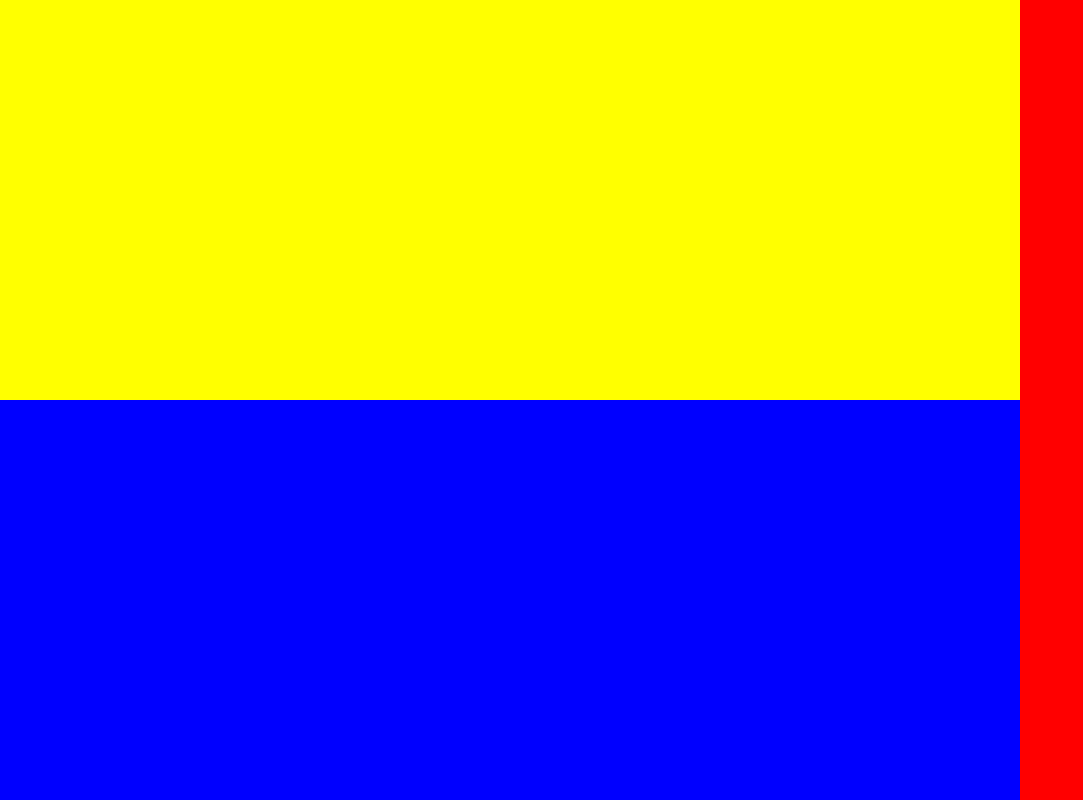
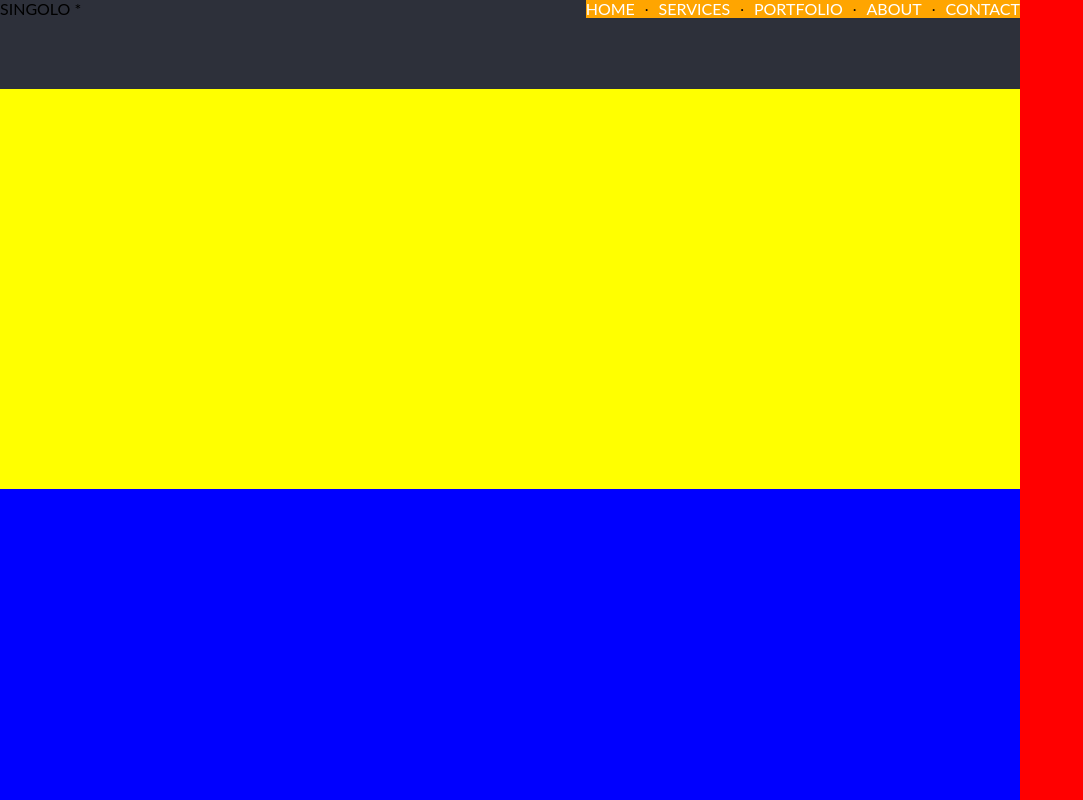
Before and after one commit to alexkh18/singolo, a website: page singolo1.html in a window 1280 px wide. Shown: the top 800 px of the page, without its empty margins (0-1083 px from the left). Drawn offline with nearby package versions, Linux system fonts and the light colour scheme.

Commit message:
feat: start creating header

```diff
--- a/singolo1.css
+++ b/singolo1.css
@@ -16,3 +16,42 @@ main {
     background-color: yellow;
     height: 400px;
 }
+/*---------------------------------header---------------------------------*/
+.header__top {
+    font-family: 'lato';
+    display: flex;
+    justify-content: space-between;
+    background-color: pink;
+
+    background-color: rgb(45, 48, 58);
+    height: 89px;
+}
+
+.header-nav {
+    display: flex;
+    flex-wrap: wrap;
+    justify-content: center;
+    margin: 0;
+    padding: 0;
+
+    list-style-type: none;
+}
+
+.header-nav__item {
+    display: flex;
+    flex-wrap: wrap;
+    justify-content: center;
+
+    background-color: orange;
+}
+
+.header-nav__link {
+    color: white;
+    text-decoration: none;
+}
+
+.header-nav__decor {
+    margin: 0 10px;
+    line-height: 9px;
+    text-align: center;
+}
--- a/singolo1.html
+++ b/singolo1.html
@@ -9,8 +9,35 @@
 </head>
 <body>
     <header>
-        <div class="header"></div>
-        <div class="header"></div>
+        <div class="header__top">
+            <div class="header__logo">
+                SINGOLO <span class="color-red">*</span>
+            </div>
+            <div class="header__nav">
+                <ul class="header-nav">
+                    <li class="header-nav__item">
+                        <a class="header-nav__link" href="">HOME</a>
+                        <div class="header-nav__decor">.</div>
+                    </li>
+                    <li class="header-nav__item">
+                        <a class="header-nav__link" href="">SERVICES</a>
+                        <div class="header-nav__decor">.</div>
+                    </li>
+                    <li class="header-nav__item">
+                        <a class="header-nav__link" href="">PORTFOLIO</a>
+                        <div class="header-nav__decor">.</div>
+                    </li>
+                    <li class="header-nav__item">
+                        <a class="header-nav__link" href="">ABOUT</a>
+                        <div class="header-nav__decor">.</div>
+                    </li>
+                    <li class="header-nav__item">
+                        <a class="header-nav__link" href="">CONTACT</a>
+                    </li>
+                </ul>
+            </div>
+        </div>
+        <div class="header__bottom"></div>
     </header>
     <main>
         <section class="class"></section>
```
